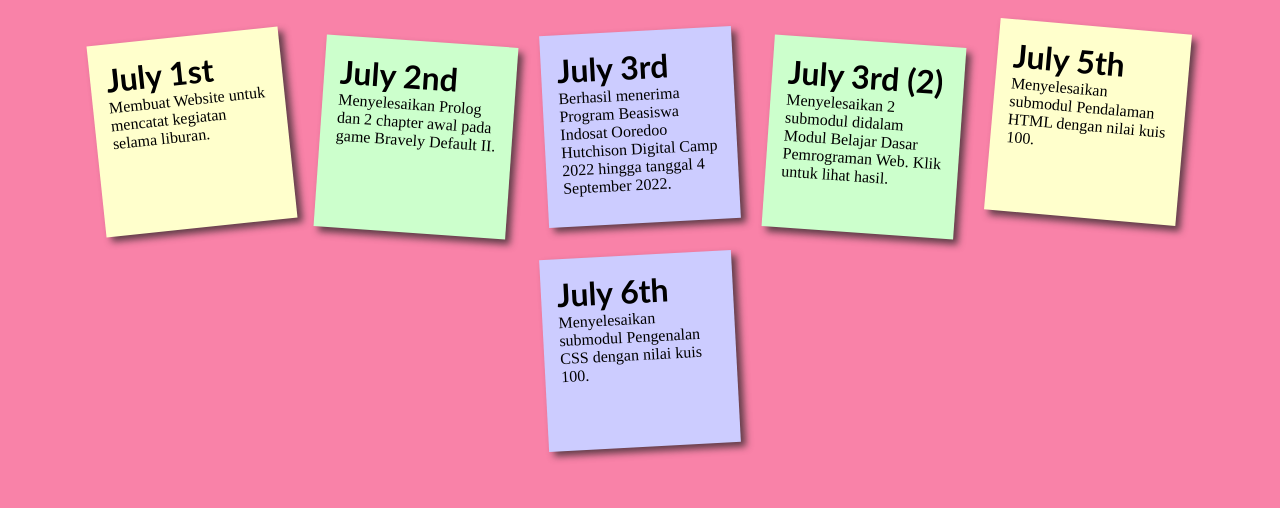
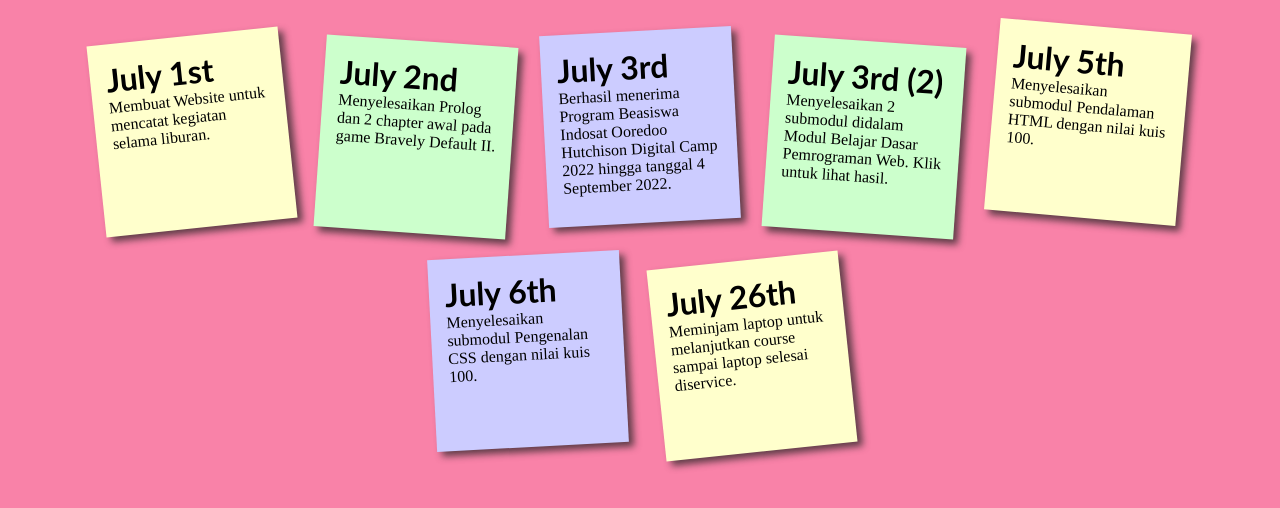
Before and after one commit to ahmdkaromi/summerproject22, a plain HTML site: page new.html in a window 1280 px wide. Drawn offline with Linux system fonts and the light colour scheme.

Commit message:
Update new.html

```diff
--- a/new.html
+++ b/new.html
@@ -40,6 +40,12 @@
     <a href="#">
     <h2>July 6th</h2>
     <p>Menyelesaikan submodul Pengenalan CSS dengan nilai kuis 100.</p>
+    </a>
+</li>
+<li>
+    <a href="#">
+    <h2>July 26th</h2>
+    <p>Meminjam laptop untuk melanjutkan course sampai laptop selesai diservice.</p>
     </a>
 </li>
 </ul>
```
